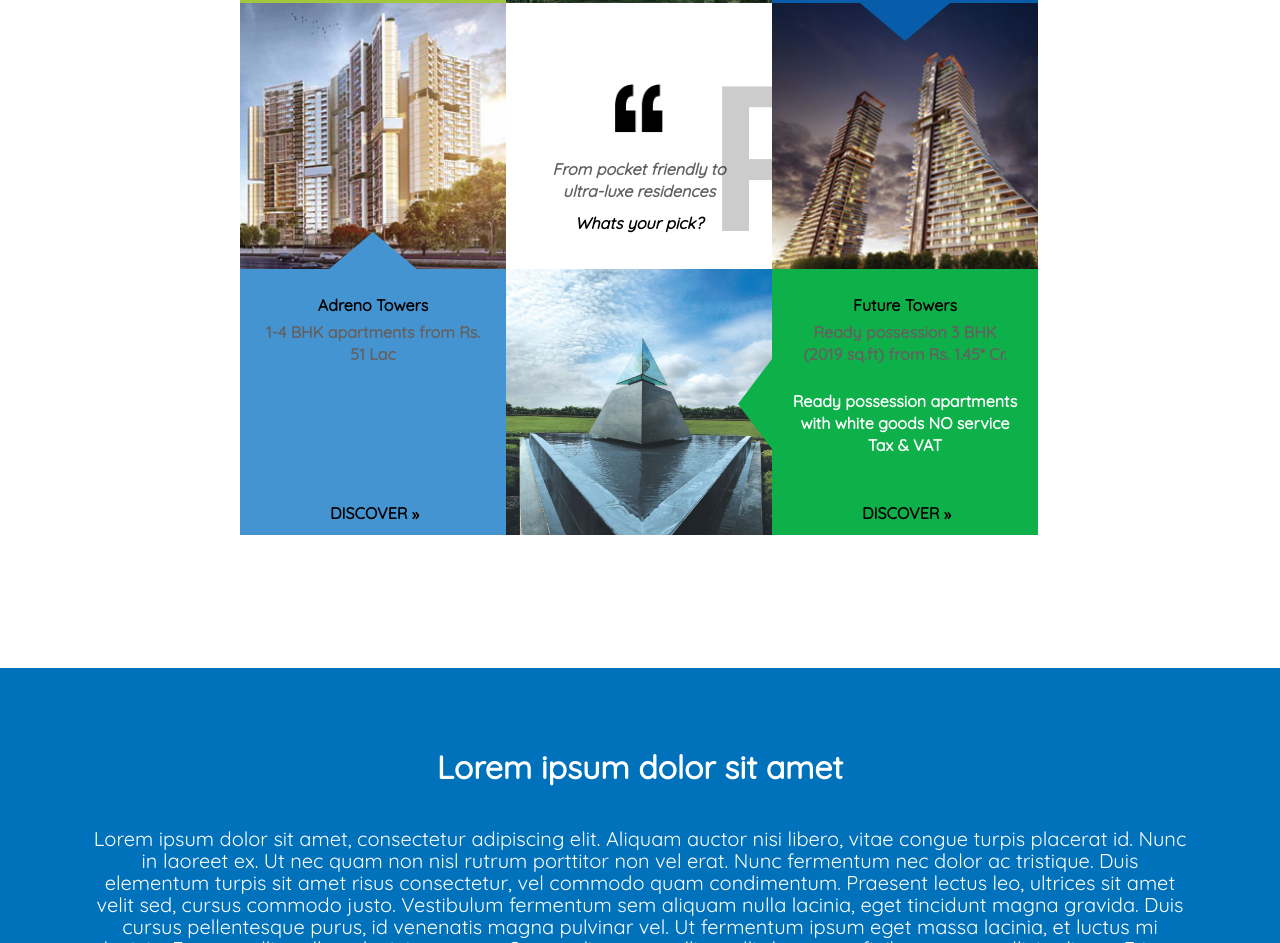
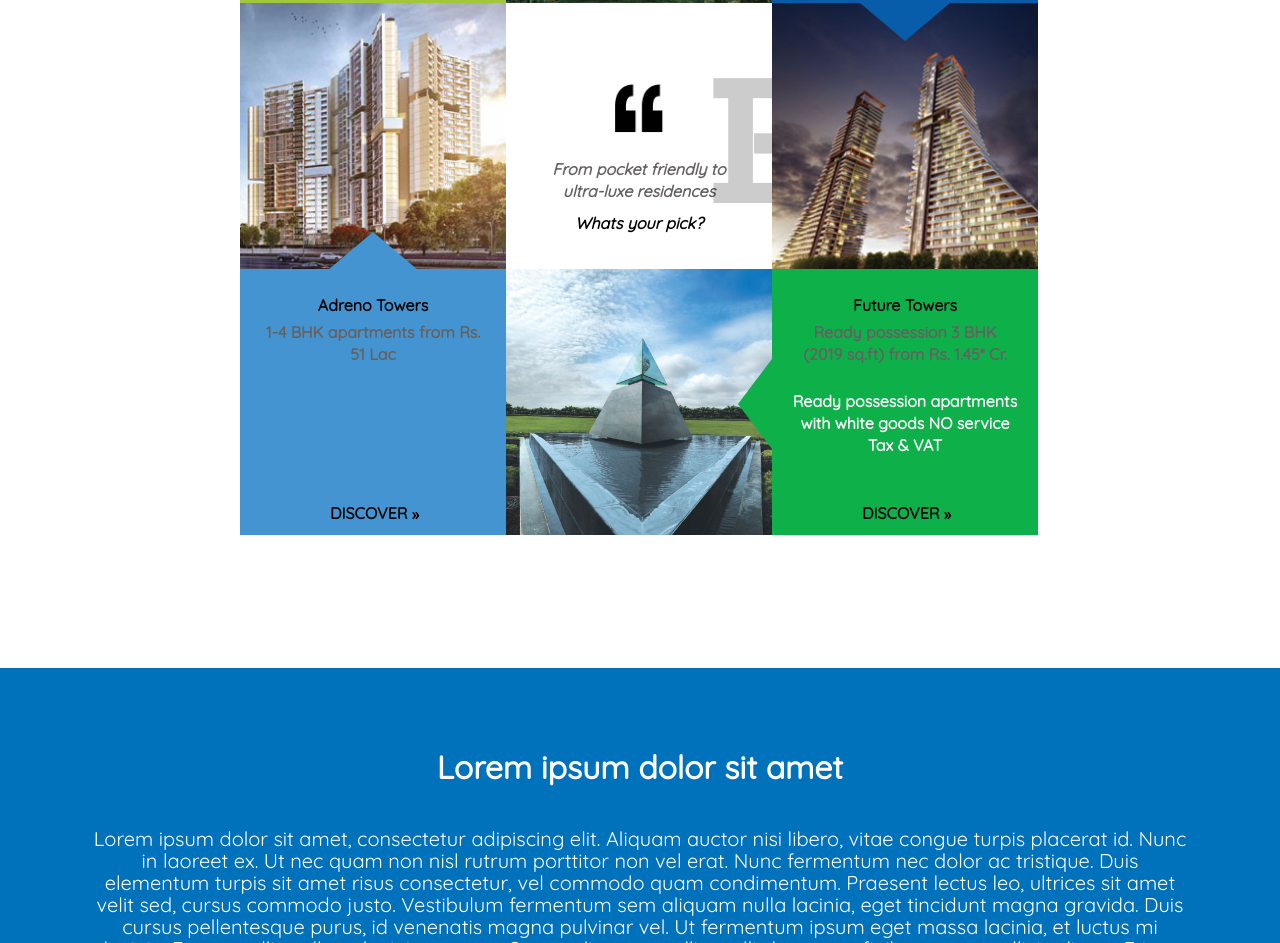
Before and after one commit to mahesha-cuelogic/project_1, a plain HTML site: page index.html in a window 1280 px wide. Shown: the part 1073-2016 px from the top of the page. Drawn offline with Linux system fonts and the light colour scheme.

```diff
--- a/Assets/css/main.css
+++ b/Assets/css/main.css
@@ -162,8 +162,7 @@
 
 #hiddenB{
   position: absolute;
-  font-family: 'Gill Sans', 'Gill Sans MT', Calibri, 'Trebuchet MS', sans-serif;
-
+ font-family: 'Rokkitt', serif;
   color: rgba(0, 0, 0, 0.2);
   font-size: 200px;
   top: 140px;
--- a/index.html
+++ b/index.html
@@ -10,6 +10,7 @@
         <link rel="stylesheet" type="text/css" href=".\Assets\css\normalize.css" />
         <link rel="icon" type="image/png" href="./Assets/Images/logo.png">
         <link href="https://fonts.googleapis.com/css?family=Quicksand" rel="stylesheet">
+	<link href="https://fonts.googleapis.com/css?family=Rokkitt" rel="stylesheet">
     </head>
     <body>
         <header>
```
